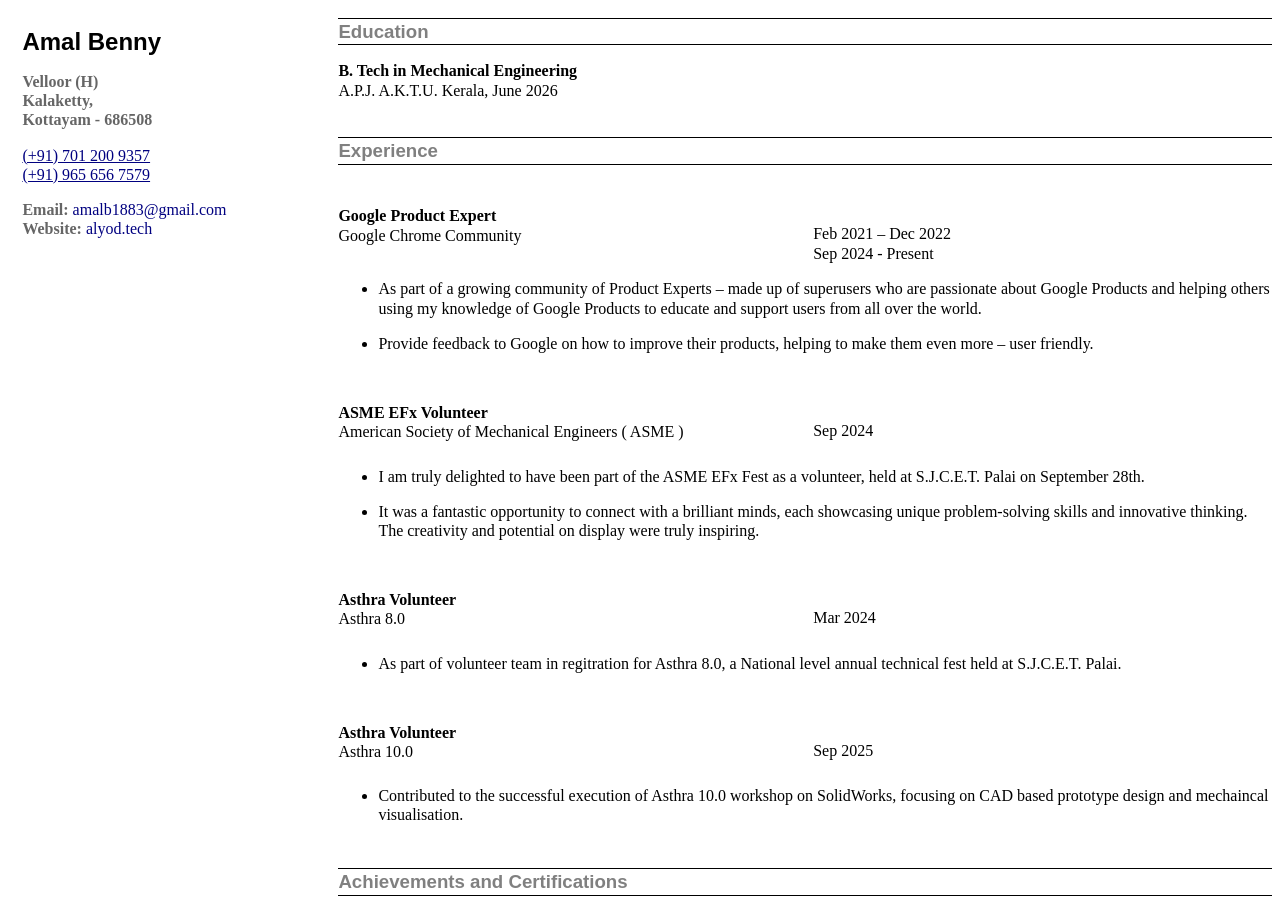
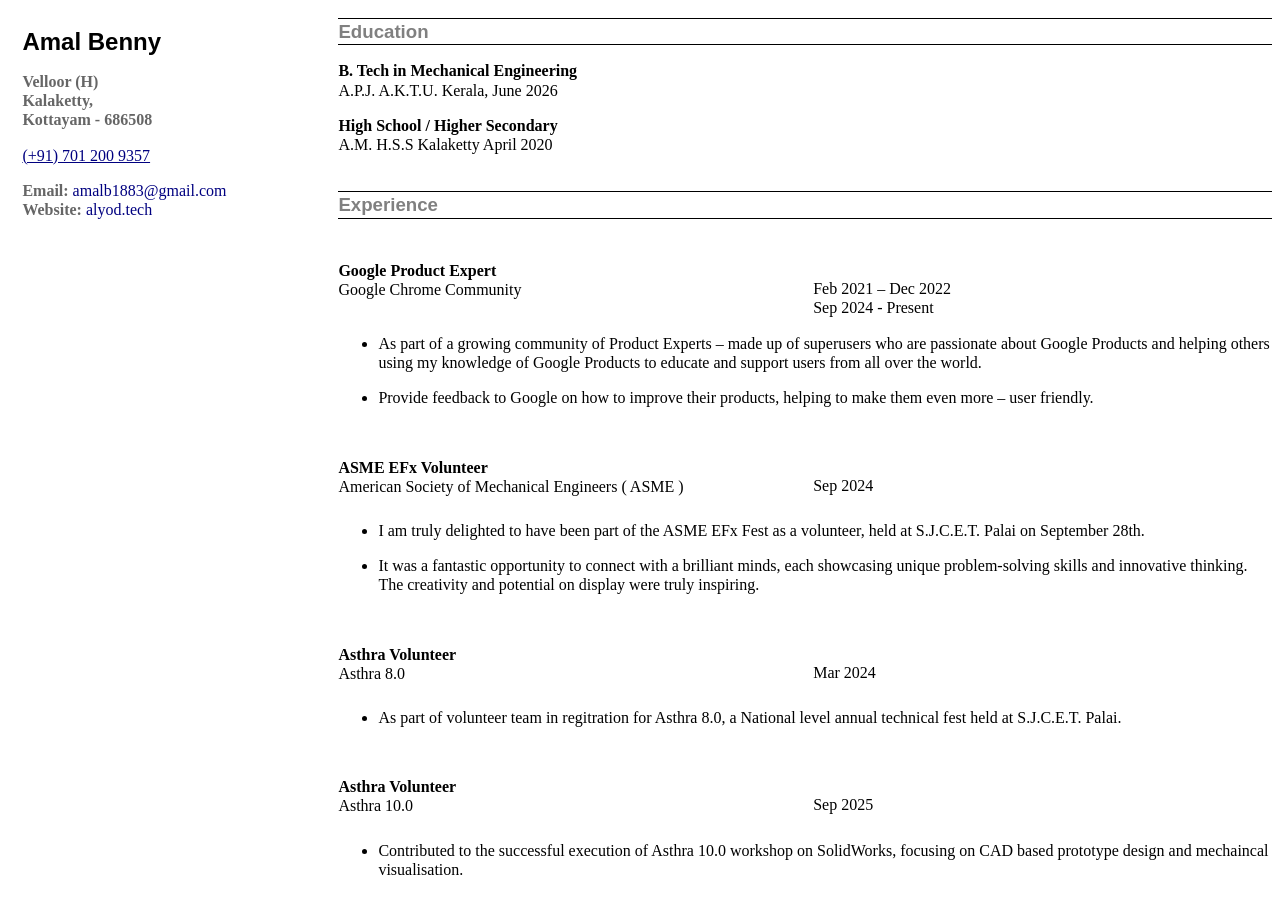
Before and after one commit to amalbenny/amalbenny.github.io, a Jekyll site: the page assets/documents/resume.html, which Jekyll copies as it is, in a window 1280 px wide and 900 px high. Built offline with Jekyll 4.4.1, drawn with Linux system fonts in a browser that asks for light colours.

Commit message:
Update resume with education and contact details
Added educational qualifications and updated contact information.

```diff
--- a/assets/documents/resume.html
+++ b/assets/documents/resume.html
@@ -31,8 +31,7 @@
 		Kottayam
 		- 686508</b></font></p>
 		<p><font color="#666666"><a href="tel:+917012009357">(+91) 701 200 9357</a><br/>
-		<a href="tel:+919656567579">(+91) 965 656
-		7579</a></font></p>
+		</font></p>
 		<p><font color="#666666"><b>Email:</b><a style="text-decoration: none;" href="mailto:amalb1883@gmail.com"> amalb1883@gmail.com</a><br/>
 		<b>Website:</b>
 		<a href="http://alyod.tech/" style="text-decoration: none;" target="_blank" rel="noopener noreferrer">alyod.tech</a></font></p>
@@ -41,10 +40,15 @@
 	<main>
 		<h3 class="western" style="border-top: 1px solid #000000; border-bottom: 1px solid #000000; border-left: none; border-right: none; padding: 0.02in 0in">
 		Education</h3>
+
 		<p><b>B. Tech in Mechanical Engineering</b><span style="font-weight: normal"><br/>
 		A.P.J.
 		A.K.T.U. Kerala, </span><span style="font-weight: normal">June 2026</span></p>
+
+		<p><b>High School / Higher Secondary</b><span style="font-weight: normal"><br/>
+		A.M. H.S.S Kalaketty </span><span style="font-weight: normal">April 2020</span></p>
 		<br/>
+
 		<h3 class="western" style="border-top: 1px solid #000000; border-bottom: 1px solid #000000; border-left: none; border-right: none; padding: 0.02in 0in">
 		Experience</h3>
 		<br/>
```
